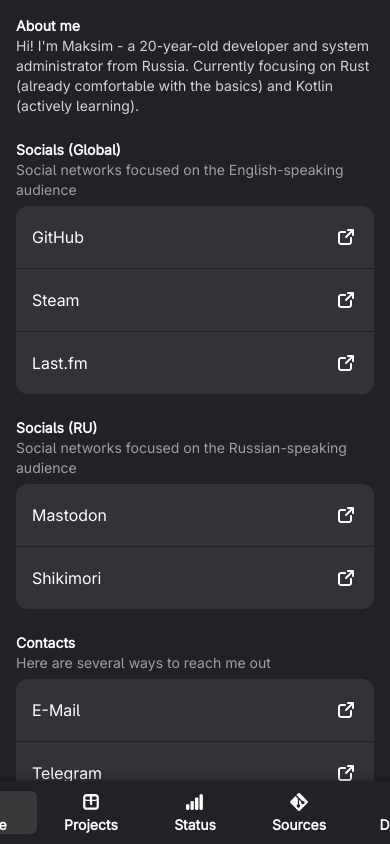
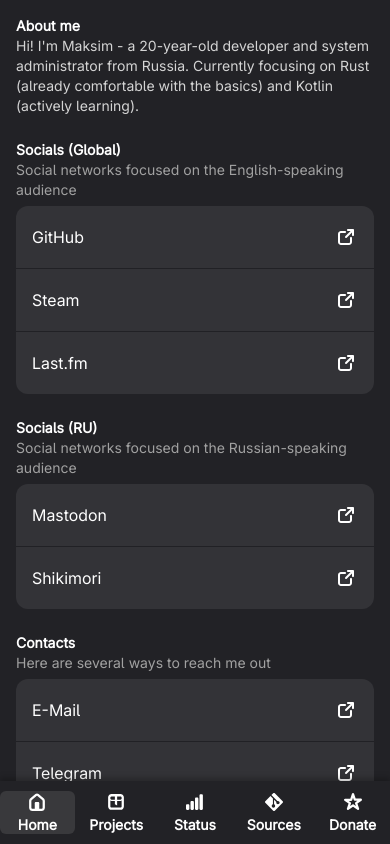
Before and after one commit to OctoBanon-Main/website, a Next.js app: page / in a window 390 px wide. Shown: the top 844 px of the page. Built offline with nearby package versions, Linux system fonts and the light colour scheme; no server answers.

Commit message:
fix(navbar): prevent mobile nav overflow after adding li

```diff
--- a/src/components/NavItem.tsx
+++ b/src/components/NavItem.tsx
@@ -8,9 +8,14 @@
     isActive?: boolean;
 };
 
-export default function NavItem({ icon, href, text, isActive = false }: Props) {
+export default function NavItem({
+    icon,
+    href,
+    text,
+    isActive = false,
+}: Props) {
     return (
-        <li>
+        <li className="contents">
             <Link
                 href={href}
                 className={`
```
